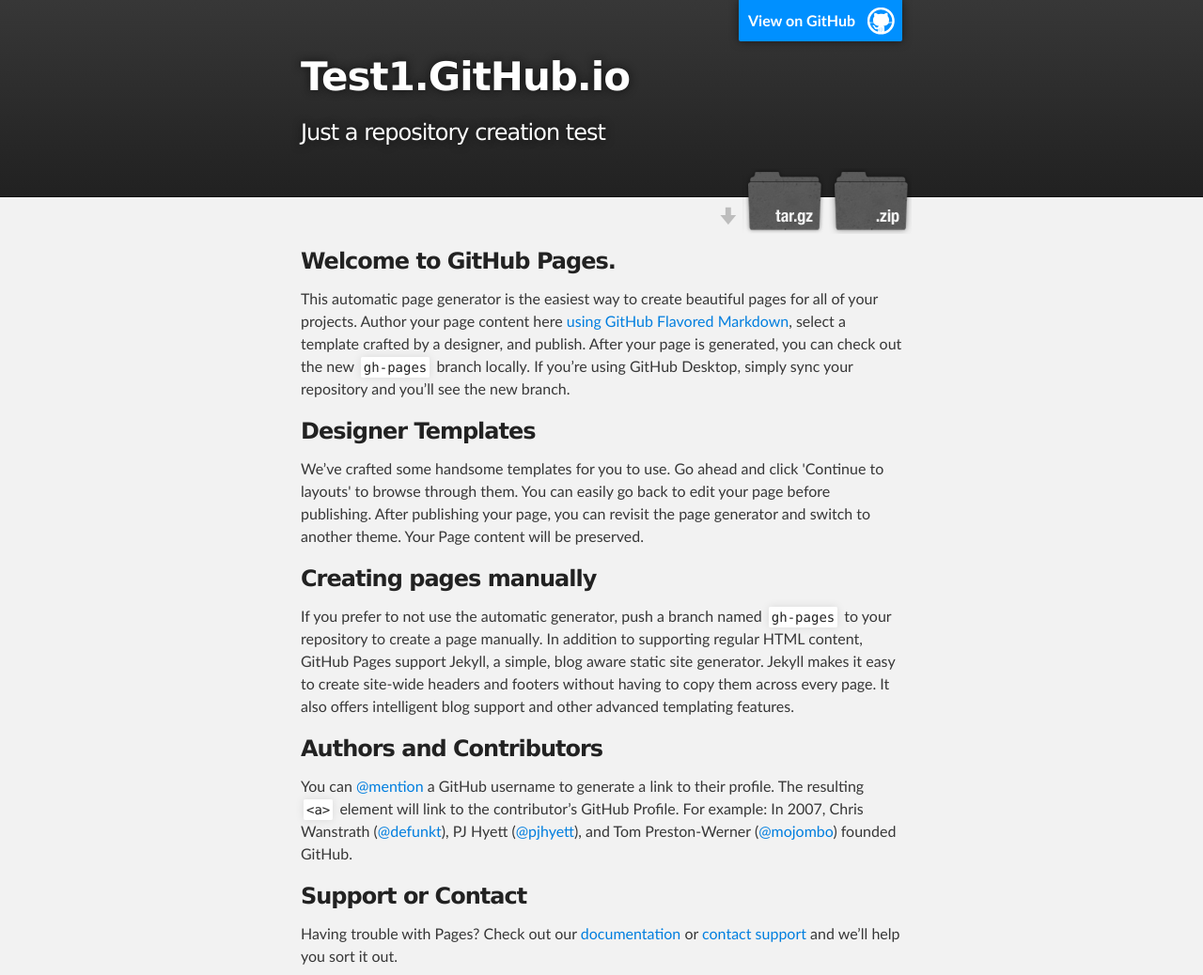
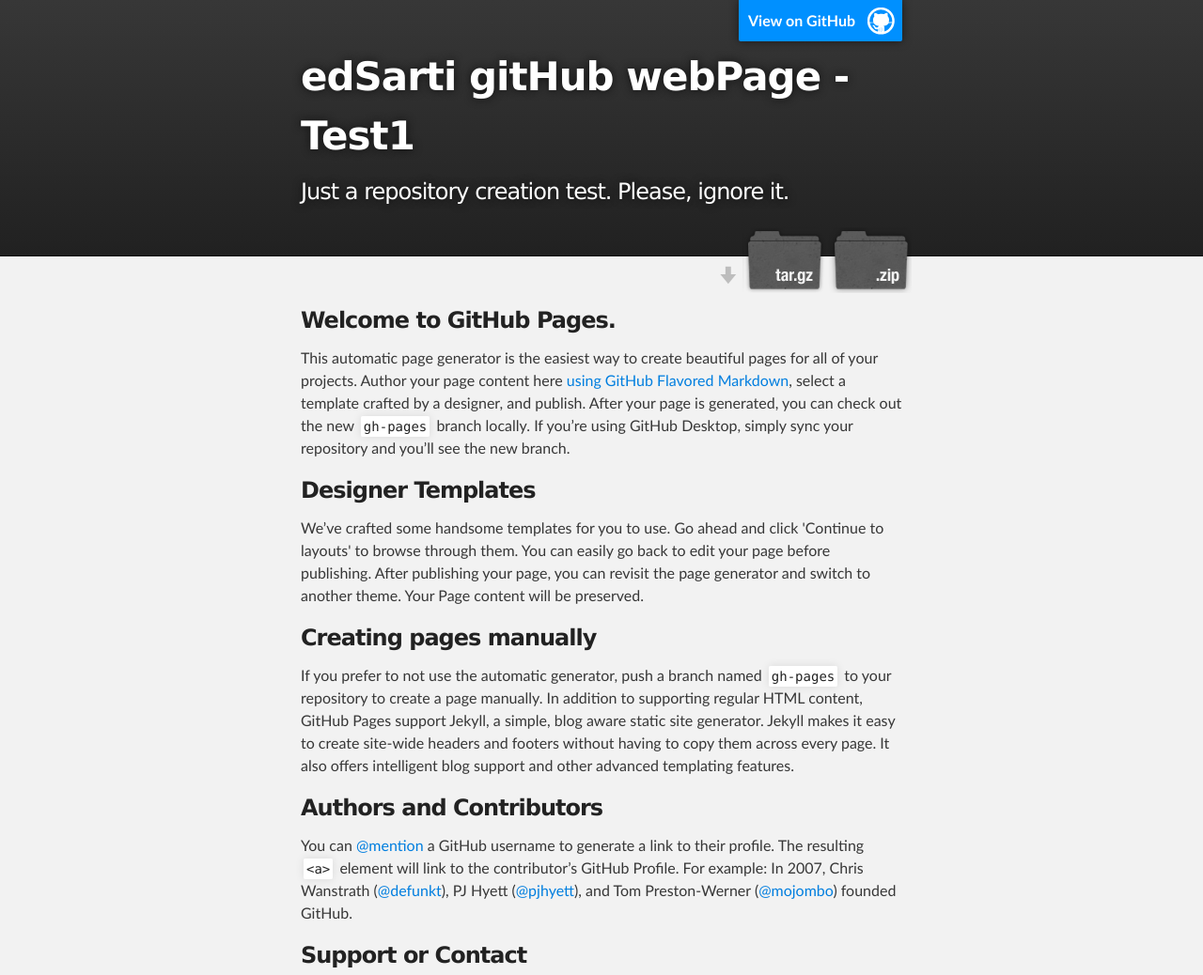
Before and after one commit to edSarti/test1.github.io, a plain HTML site: page index.html in a window 1280 px wide. Shown: the top 1038 px of the page at 94% size. Drawn offline with Linux system fonts and the light colour scheme.

Commit message:
Webpage title change
Just an friendly title page. Just to do the first commit. Pls, ignore it.

```diff
--- a/index.html
+++ b/index.html
@@ -18,8 +18,8 @@
         <header class="inner">
           <a id="forkme_banner" href="https://github.com/edSarti/test1.github.io">View on GitHub</a>
 
-          <h1 id="project_title">Test1.GitHub.io</h1>
-          <h2 id="project_tagline">Just a repository creation test</h2>
+          <h1 id="project_title">edSarti gitHub webPage - Test1</h1>
+          <h2 id="project_tagline">Just a repository creation test. Please, ignore it.</h2>
 
             <section id="downloads">
               <a class="zip_download_link" href="https://github.com/edSarti/test1.github.io/zipball/master">Download this project as a .zip file</a>
```
